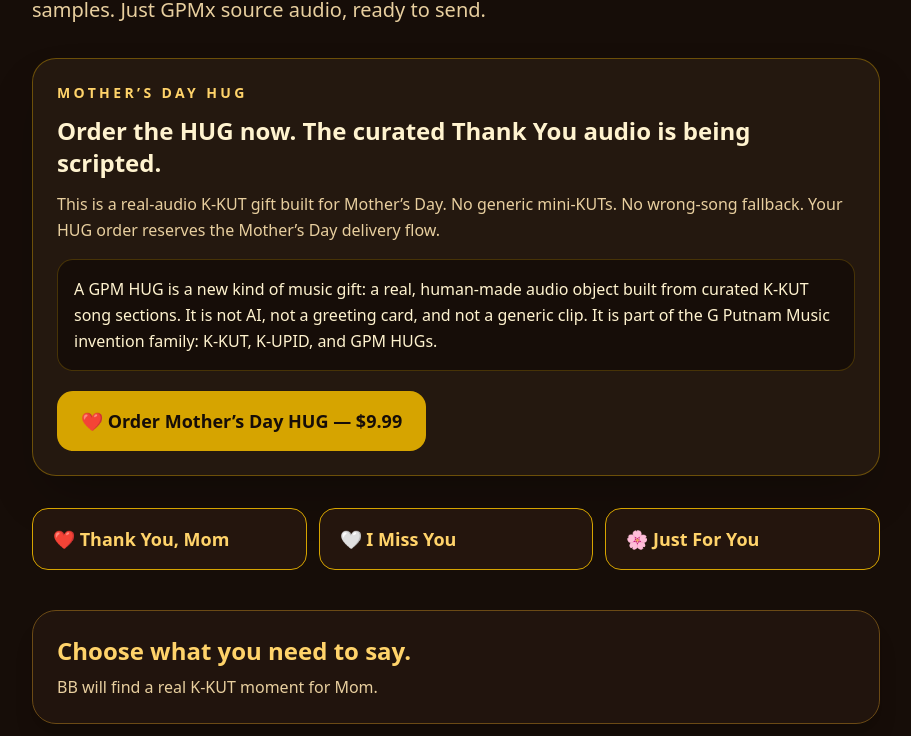
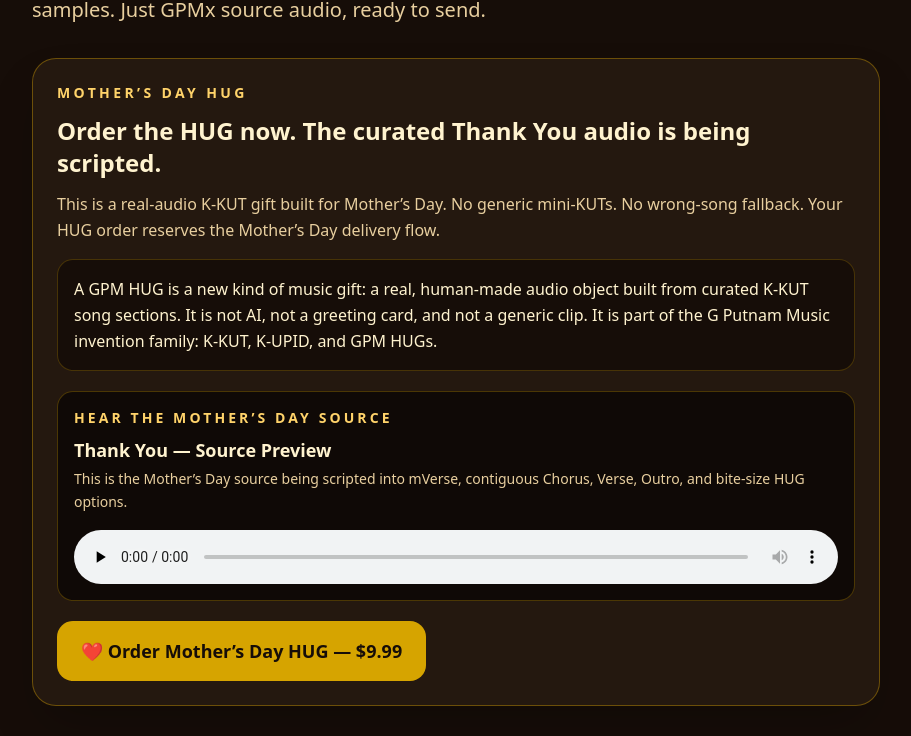
Before and after one commit to mmmm013/k-kut, a Next.js app: page / in a window 1280 px wide. Shown: the part 427-1163 px from the top of the page, without its empty margins (184-1095 px from the left). Built offline with nearby package versions, Linux system fonts and the light colour scheme.

Commit message:
Add Mother’s Day Thank You source preview

```diff
--- a/app/find/page.tsx
+++ b/app/find/page.tsx
@@ -104,6 +104,21 @@ export default function HomePage() {
             It is not AI, not a greeting card, and not a generic clip. It is part of the G Putnam Music invention family:
             K-KUT, K-UPID, and GPM HUGs.
           </p>
+          <div className="mt-5 rounded-2xl border border-[#d6a400]/30 bg-[#0f0906] p-4">
+            <p className="text-sm font-black uppercase tracking-[0.22em] text-[#ffd36a]">
+              Hear the Mother’s Day source
+            </p>
+            <p className="mt-2 text-lg font-bold text-[#fff3cf]">
+              Thank You — Source Preview
+            </p>
+            <p className="mt-1 text-sm leading-relaxed text-[#e8cf9f]">
+              This is the Mother’s Day source being scripted into mVerse, contiguous Chorus, Verse, Outro, and bite-size HUG options.
+            </p>
+            <audio controls preload="none" className="mt-4 w-full">
+              <source src="/mothers-day/thank-you-source.mp3" type="audio/mpeg" />
+              Your browser does not support the audio element.
+            </audio>
+          </div>
           <a
             href={PAYMENT_LINKS.hug}
             className="mt-5 inline-block rounded-2xl bg-[#d6a400] px-6 py-4 text-lg font-black text-[#160d08] hover:bg-[#f0bf28]"
--- a/app/page.tsx
+++ b/app/page.tsx
@@ -102,6 +102,21 @@ export default function HomePage() {
             It is not AI, not a greeting card, and not a generic clip. It is part of the G Putnam Music invention family:
             K-KUT, K-UPID, and GPM HUGs.
           </p>
+          <div className="mt-5 rounded-2xl border border-[#d6a400]/30 bg-[#0f0906] p-4">
+            <p className="text-sm font-black uppercase tracking-[0.22em] text-[#ffd36a]">
+              Hear the Mother’s Day source
+            </p>
+            <p className="mt-2 text-lg font-bold text-[#fff3cf]">
+              Thank You — Source Preview
+            </p>
+            <p className="mt-1 text-sm leading-relaxed text-[#e8cf9f]">
+              This is the Mother’s Day source being scripted into mVerse, contiguous Chorus, Verse, Outro, and bite-size HUG options.
+            </p>
+            <audio controls preload="none" className="mt-4 w-full">
+              <source src="/mothers-day/thank-you-source.mp3" type="audio/mpeg" />
+              Your browser does not support the audio element.
+            </audio>
+          </div>
           <a
             href={PAYMENT_LINKS.hug}
             className="mt-5 inline-block rounded-2xl bg-[#d6a400] px-6 py-4 text-lg font-black text-[#160d08] hover:bg-[#f0bf28]"
```
Also changed, not shown: 1 other file (tests, documents, lock files or other folders).
